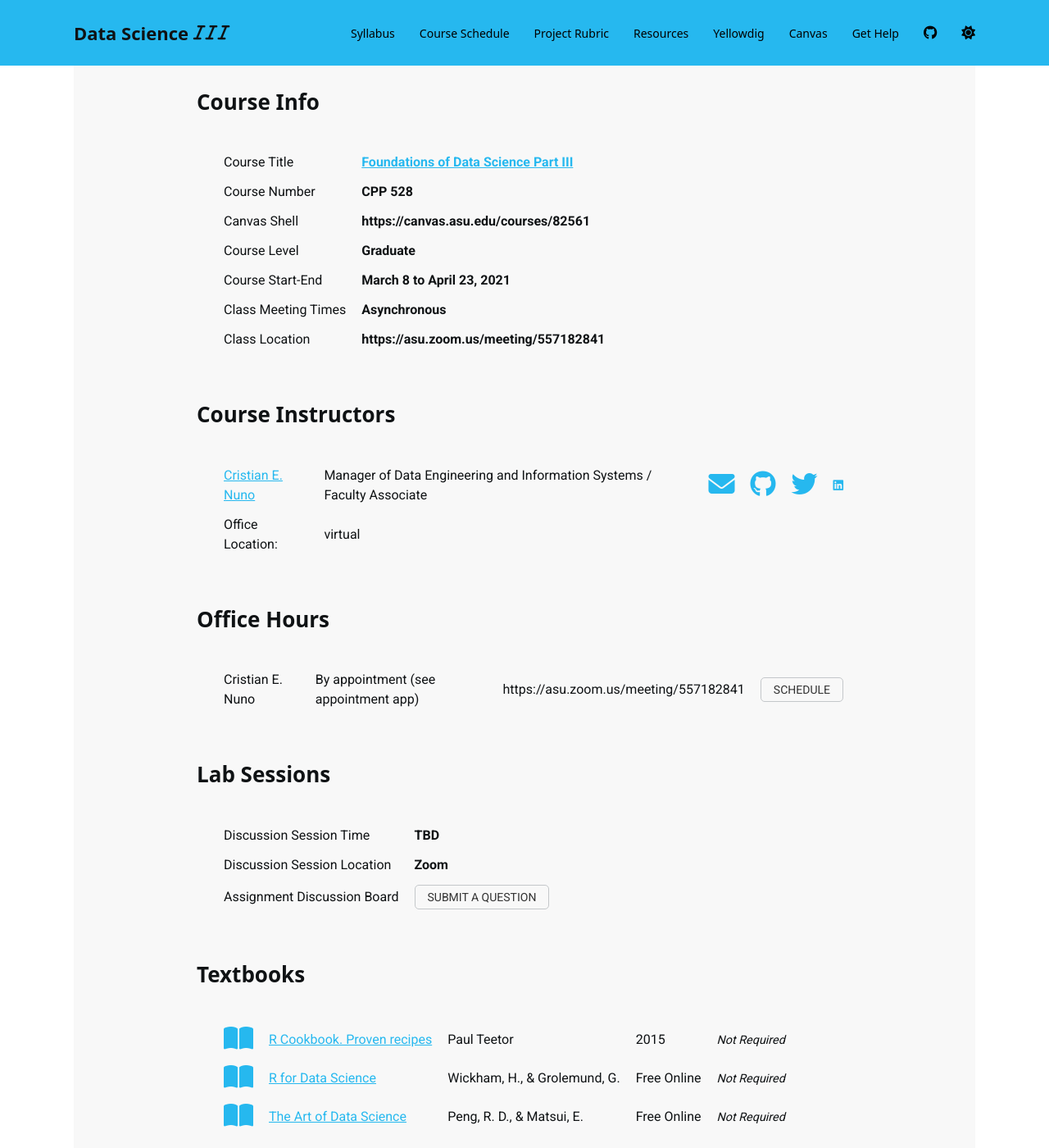
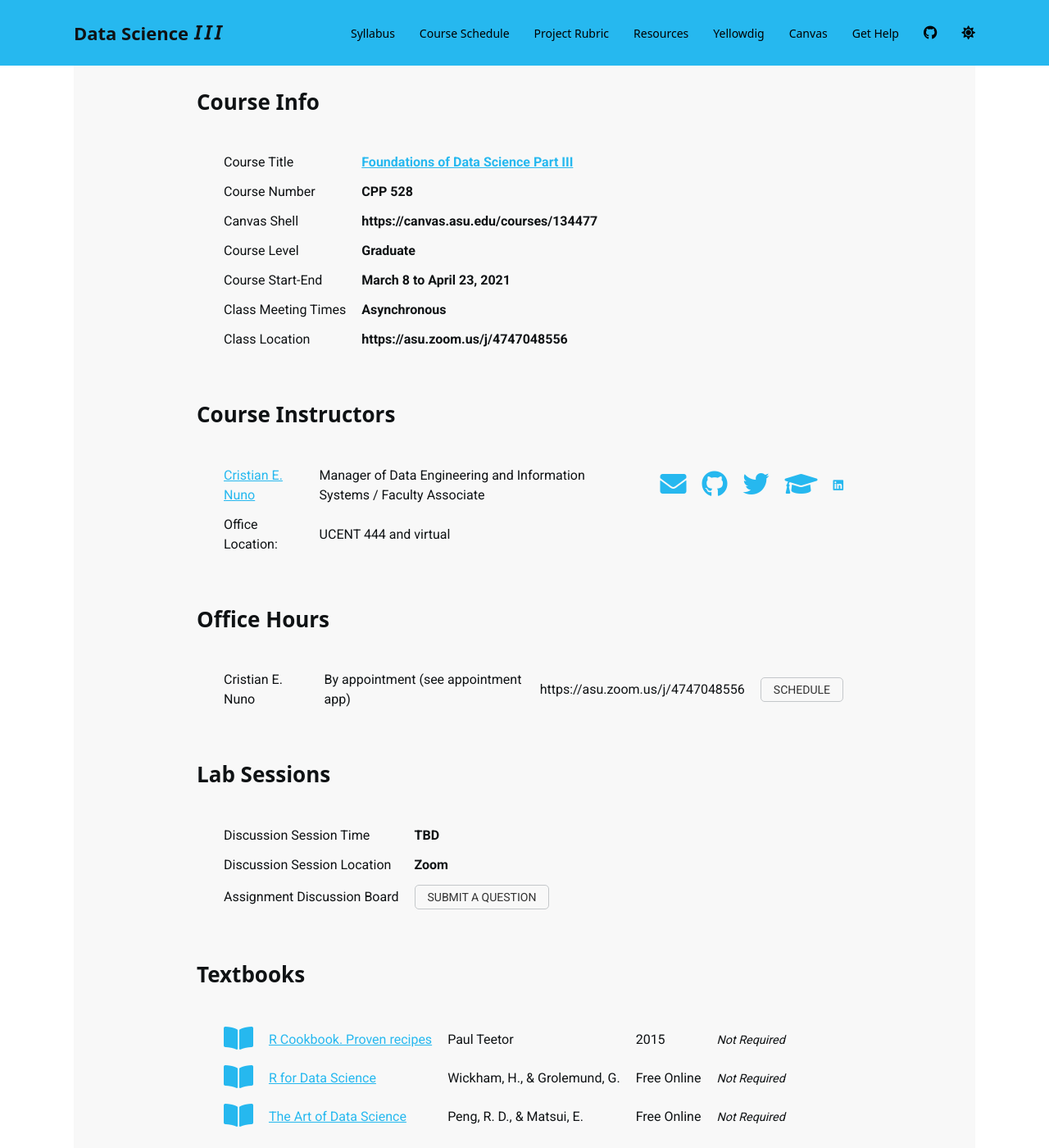
Before and after one commit to Watts-College/cpp-528-fall-2022, a Jekyll site: the page built from index.md, in a window 1280 px wide and 1400 px high, scrolled down 831 px. Shown: the whole window at 82% size. Built offline with Jekyll 4.4.1, drawn with Linux system fonts in a browser that asks for light colours; nearby versions of some CDN libraries; a script bundle is joined from its source files by our own code; library files that are not in the unit come from our copies; a style sheet for code colours, icons or effects is not loaded.

Commit message:
Update index.md

```diff
--- a/index.md
+++ b/index.md
@@ -13,27 +13,27 @@
  course_title: Foundations of Data Science Part III
  course_number: CPP 528
  course_level: Graduate
- course_website: 'https://canvas.asu.edu/courses/82561'
+ course_website: 'https://canvas.asu.edu/courses/134477'
  course_start_end_dates: March 8 to April 23, 2021
  course_prerequisites:
  class_meets_when:  Asynchronous
- class_meets_where:  'https://asu.zoom.us/meeting/557182841'
+ class_meets_where:  'https://asu.zoom.us/j/4747048556'
  review_sessions_when: TBD
  review_sessions_where: Zoom
- discussion_board_url: 'https://watts-college.github.io/cpp-528-template/help/'
+ discussion_board_url: 'https://watts-college.github.io/cpp-528-fall-2022/help/'
 
 instructor:
 -  name: Cristian E. Nuno
    title: Manager of Data Engineering and Information Systems / Faculty Associate
    email: cenuno@asu.edu
-   office_location: virtual
+   office_location: UCENT 444 and virtual
    website_url:
-   github_url: 'https://github.com/cenuno'
-   twitter_url: 'https://twitter.com/cenuno_'
-   scholar_url:
-   linked_in_url: 'https://www.linkedin.com/in/cristiannuno/'
+   github_url: 'https://github.com/mboudour'
+   twitter_url: 'https://twitter.com/mosabou'
+   scholar_url: 'https://scholar.google.com/citations?user=IWN2LiYAAAAJ&hl=en'
+   linked_in_url: 'https://www.linkedin.com/in/moses-boudourides-24aba121/'
    office_hours_time: By appointment (see appointment app)
-   office_hours_location:  'https://asu.zoom.us/meeting/557182841'
+   office_hours_location:  'https://asu.zoom.us/j/4747048556'
    office_hours_app_url: 'https://calendar.google.com/calendar/u/0/selfsched?sstoken=UUhwWDQ3dVdHQmp1fGRlZmF1bHR8OGM4MmYwNzBmMmMwYTRmY2UyODI2MzliNGNiNzFkODg'
 
 
```
